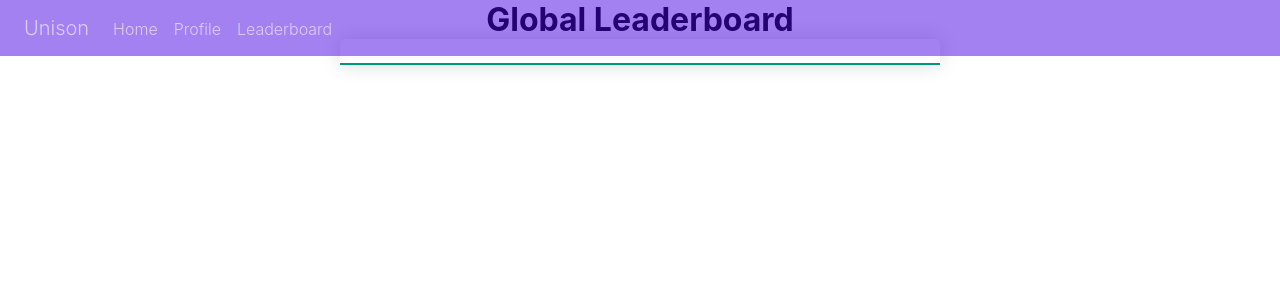
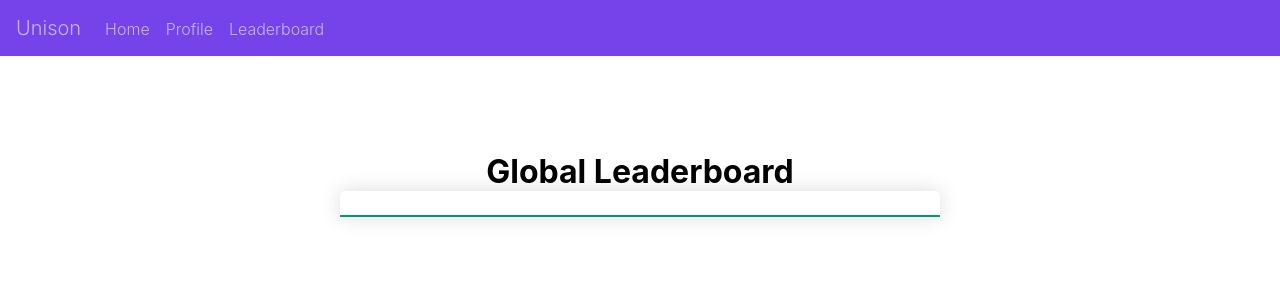
Before and after one commit to abhaybe/unison, a React app in the folder skeleton-main/: page /leaderboard in a window 1280 px wide. Shown: the top 300 px of the page. Built offline with nearby package versions, Linux system fonts and the light colour scheme; no server answers; the HTML template or start-up script is replaced by a standard one.

Commit message:
positioning issues resolved

```diff
--- a/skeleton-main/client/src/components/modules/NavBar.css
+++ b/skeleton-main/client/src/components/modules/NavBar.css
@@ -1,6 +1,6 @@
 .NavBar-container {
-  padding: var(--m) var(--l);
-  background: rgba(72, 5, 228, 0.5);
+  padding: var(--m) var(--m);
+  background: rgba(72, 5, 228, 0.75);
   position: fixed;
   width: 100vw;
   /* background: linear-gradient(
--- a/skeleton-main/client/src/components/pages/Game.css
+++ b/skeleton-main/client/src/components/pages/Game.css
@@ -0,0 +1,5 @@
+.centering {
+  position: absolute;
+  top: 50vh;
+  left: 30vw;
+}
--- a/skeleton-main/client/src/components/pages/Game.js
+++ b/skeleton-main/client/src/components/pages/Game.js
@@ -1,16 +1,15 @@
 import React from "react";
-import Canvas from '../modules/Canvas.js'
-import { Maze } from '../modules/Maze.js'
+import Canvas from "../modules/Canvas.js";
+import { Maze } from "../modules/Maze.js";
 
 const Game = () => {
-
-    return (
-        <div>
-            <Canvas/>
-            Hello this is the game
-            <Maze x={10} y={10}/>
-        </div>
-    );
+  return (
+    <div className="centering">
+      <Canvas />
+      Hello this is the game
+      {/* <Maze x={10} y={10}/> */}
+    </div>
+  );
 };
 
 export default Game;
--- a/skeleton-main/client/src/components/pages/Leaderboard.css
+++ b/skeleton-main/client/src/components/pages/Leaderboard.css
@@ -1,6 +1,10 @@
 * {
   /* Change your font family */
   font-family: "Inter", sans-serif;
+}
+
+.move-down {
+  padding-top: 20vh;
 }
 
 .content-table {
--- a/skeleton-main/client/src/components/pages/Leaderboard.js
+++ b/skeleton-main/client/src/components/pages/Leaderboard.js
@@ -14,6 +14,7 @@ const Leaderboard = () => {
   }, []);
 
   return (
+    <div className="move-down">
       <div className="center-div">
         <h1 className="center-title">Global Leaderboard</h1>
         <table className="content-table">
@@ -37,6 +38,7 @@ const Leaderboard = () => {
         </tbody>
       </table> */}
       </div>
+    </div>
   );
 };
 
--- a/skeleton-main/client/src/components/pages/Lobby.css
+++ b/skeleton-main/client/src/components/pages/Lobby.css
@@ -9,10 +9,16 @@
 }
 
 .center-div {
-  width: 800px;
+  width: 60vw;
   padding: 0px;
   margin: auto;
   text-align: center;
   margin-top: 0px;
   margin-bottom: 8px;
 }
+
+.move-down {
+  position: absolute;
+  top: -1vh;
+  left: 20vw;
+}
--- a/skeleton-main/client/src/components/pages/Lobby.js
+++ b/skeleton-main/client/src/components/pages/Lobby.js
@@ -70,7 +70,7 @@ const Lobby = (props) => {
 
   if (userLobby !== "") {
     return (
-      <div>
+      <div className="move-down">
         <h1 className="center-div">
           Hello <span className="gradient-text">{userName}</span>, let's play U&Ison!
         </h1>
--- a/skeleton-main/client/src/components/pages/Profile.css
+++ b/skeleton-main/client/src/components/pages/Profile.css
@@ -45,10 +45,13 @@ p {
   box-shadow: 0px 10px 20px -10px rgb(0 0 0 / 75%);
   color: #000000;
   padding-top: 30px;
-  position: relative;
-  width: 450px;
+  position: absolute;
+  top: 10vh;
+  left: 35vw;
+  width: 30vw;
   max-width: 100%;
   text-align: center;
+  z-index: -1;
 }
 
 .card-container .pro {
--- a/skeleton-main/client/src/components/pages/Skeleton.css
+++ b/skeleton-main/client/src/components/pages/Skeleton.css
@@ -13,7 +13,7 @@
   width: 800px;
   margin: auto;
   text-align: center;
-  padding-top: 20vh;
+  padding-top: 50vh;
   margin-bottom: 8px;
 }
 
@@ -21,17 +21,9 @@
   color: white;
 }
 
-.backgroundanimation {
-  background-image: url("https://64.media.tumblr.com/eacef95adbc3d7ee9c68a4f73e428ebc/tumblr_p5hneohDGk1uruo10o3_r1_500.gifv");
-  -webkit-background-size: cover;
-  -moz-background-size: cover;
-  -o-background-size: cover;
-  background-size: cover;
-  background-color: rgba(255, 255, 255, 0.25);
-}
-
 .tab {
   background-color: rgba(49, 58, 66, 0.75);
   justify-content: center;
   min-height: 100vh;
+  padding-top: 25vh;
 }
--- a/skeleton-main/client/src/utilities.css
+++ b/skeleton-main/client/src/utilities.css
@@ -88,3 +88,12 @@ form {
 .u-link:hover {
   color: var(--primary--dim);
 }
+
+.backgroundanimation {
+  background-image: url("https://64.media.tumblr.com/eacef95adbc3d7ee9c68a4f73e428ebc/tumblr_p5hneohDGk1uruo10o3_r1_500.gifv");
+  -webkit-background-size: cover;
+  -moz-background-size: cover;
+  -o-background-size: cover;
+  background-size: cover;
+  background-color: rgba(255, 255, 255, 0.25);
+}
```
Lines whose indentation alone changed are shown as unchanged.
